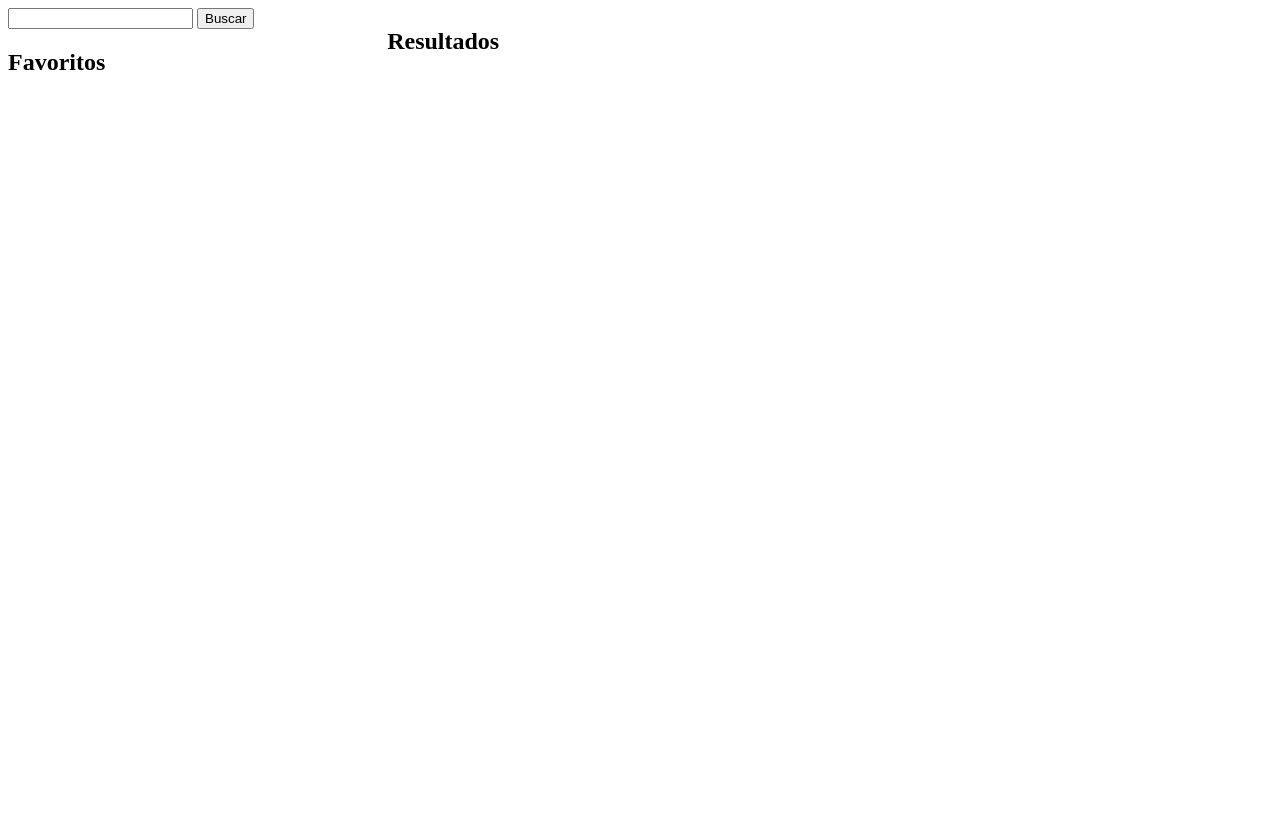
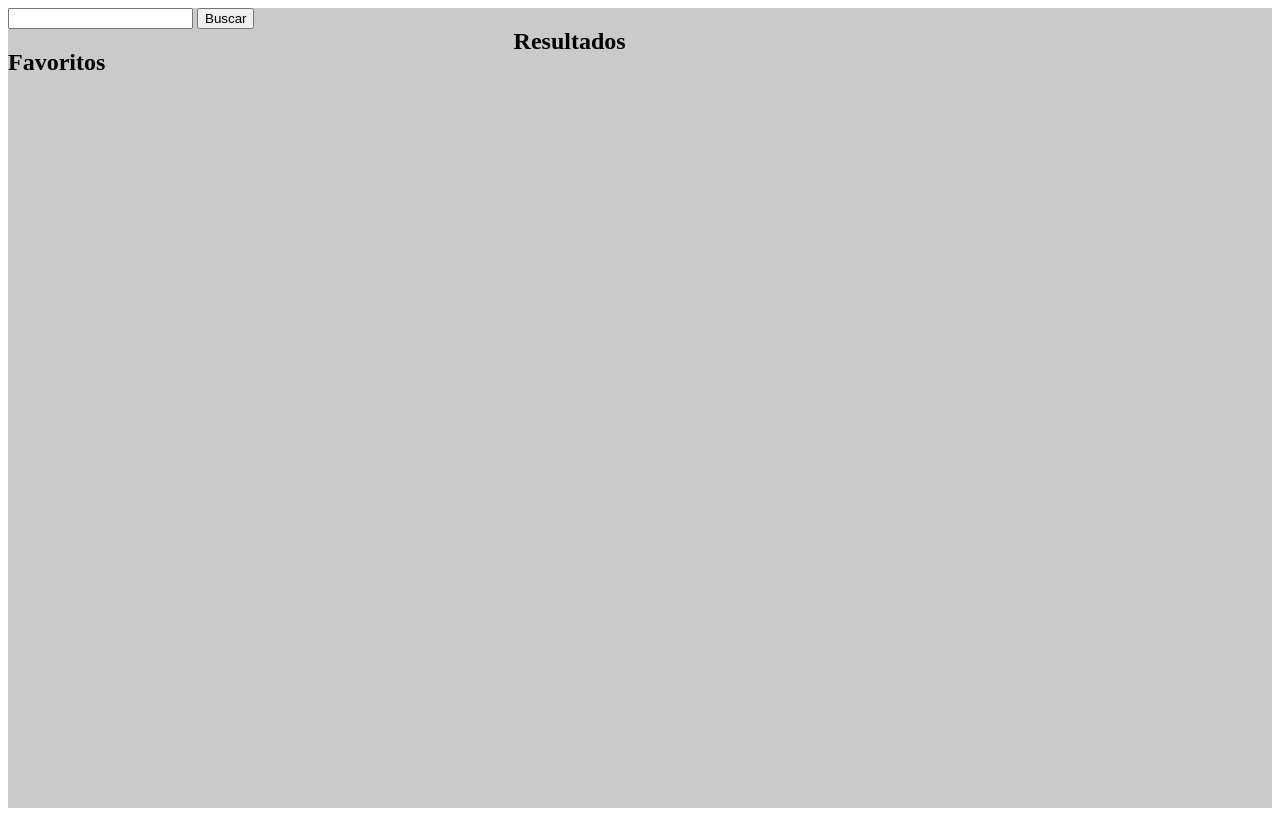
Before and after one commit to ana-arribas/modulo-2-evaluacion-final-ana-arribas, a website: page docs/index.html in a window 1280 px wide. Drawn offline with Linux system fonts and the light colour scheme.

Commit message:
Update docs

```diff
--- a/docs/assets/css/main.css
+++ b/docs/assets/css/main.css
@@ -1 +1 @@
-.selected {background-color: black;color: white;}.hidden {display: none;}.main-wrapper {display: -webkit-box;display: -ms-flexbox;display: flex;width: 100%;}.fav-container {width: 30%;}.results-container {width: 70%;}
+ul {list-style: none;}.selected {background-color: black;color: white;}.hidden {display: none;}.main-wrapper {display: -webkit-box;display: -ms-flexbox;display: flex;width: 100%;height: 100vh;background-color: #cacaca;}.fav-container {width: 40%;}
```
